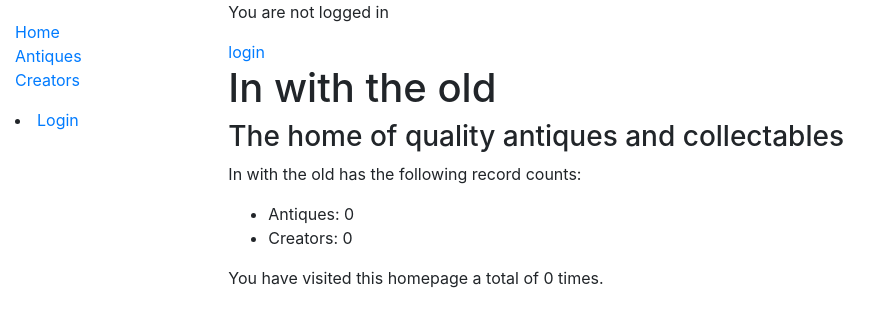
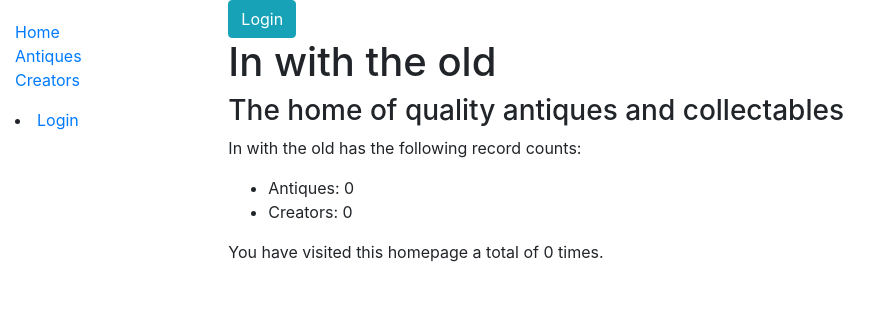
Before and after one commit to jennie6151/inwiththeold, a Django app: page / in a window 1280 px wide. Shown: the top 327 px of the page, without its empty margins (0-891 px from the left). Run offline with Django 3.2, Linux system fonts and the light colour scheme; data that the repository does not hold is empty; some libraries are stand-ins or nearby versions.

Commit message:
requirements.txt added

```diff
--- a/antiqueProjectApp/templates/index.html
+++ b/antiqueProjectApp/templates/index.html
@@ -3,10 +3,9 @@
 {% block content %}
 {% if user.is_authenticated %}
 Hello {{ user.username }}
-<p><a href="{% url 'logout' %}">logout</a></p>
+<p><a href="{% url 'logout' %}" class="btn btn-warning" role="button">Logout</a></p>
 {% else %}
-<p>You are not logged in</p>
-<a href="{% url 'login' %}">login</a>
+<a href="{% url 'login' %}" class="btn btn-info" role="button">Login</a>
 {% endif %}
 
 <h1>In with the old</h1>
--- /dev/null
+++ b/requirements.txt
@@ -0,0 +1,5 @@
+Django==2.2.3
+mysqlclient==1.4.2.post1
+PyMySQL==0.9.3
+pytz==2019.1
+sqlparse==0.3.0
```
